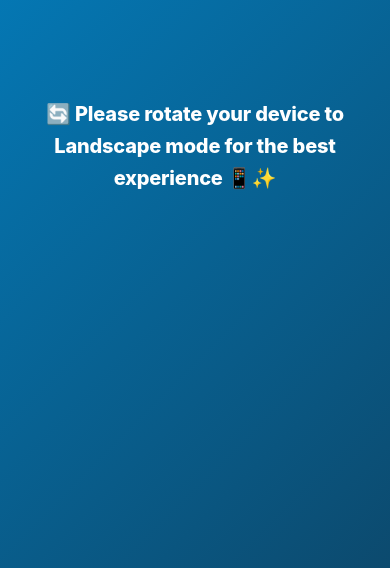
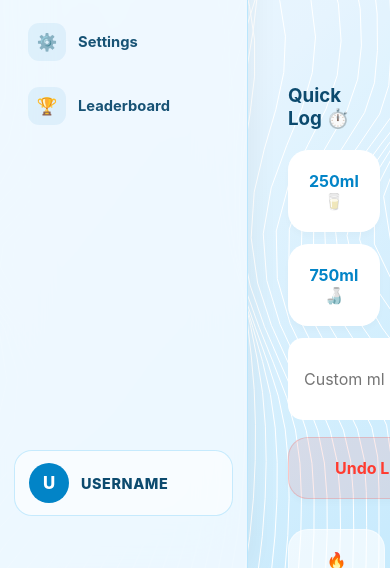
Before and after one commit to Ishaan2105/Hydro-Tracker, a website: page home.html in a window 390 px wide. Shown: the part 276-844 px from the top of the page. Drawn offline with Linux system fonts and the light colour scheme; no server answers; sample sign-in values are in the browser's storage.

Commit message:
Configure native app landscape orientation locking via manifest and screen orientation API, and remove portrait text overlays

```diff
--- a/home.css
+++ b/home.css
@@ -538,31 +538,7 @@ svg { width: 100%; height: 100%; transform: rotate(-90deg); }
     to { opacity: 1; transform: translateY(0); }
 }
 
-/* FULL BLANK SCREEN IN PORTRAIT MODE FORCING ROTATION TO LANDSCAPE MODE */
-@media screen and (orientation: portrait) and (max-width: 900px) {
-    body::before {
-        content: "🔄 Please rotate your device to Landscape mode for the best experience 📱✨";
-        position: fixed;
-        top: 0;
-        left: 0;
-        width: 100vw;
-        height: 100vh;
-        height: 100dvh;
-        background: linear-gradient(135deg, #0284c7, #0c4a6e);
-        color: #ffffff;
-        display: flex;
-        align-items: center;
-        justify-content: center;
-        text-align: center;
-        padding: 30px;
-        font-weight: 800;
-        font-size: 1.25rem;
-        line-height: 1.6;
-        z-index: 999999;
-        box-sizing: border-box;
-        letter-spacing: -0.01em;
-    }
-}
+
 
 /* MOBILE LANDSCAPE (HORIZONTAL MODE) RESPONSIVE STYLES */
 @media (max-width: 900px) and (orientation: landscape) {
--- a/home.js
+++ b/home.js
@@ -41,6 +41,18 @@
 
 // 1. Only keep the Token (Required to ask the Cloud who you are)
 var token = localStorage.getItem('token');
+
+/* ── Auto-lock screen orientation to landscape mode ── */
+function autoLockLandscape() {
+    try {
+        if (window.screen && window.screen.orientation && typeof window.screen.orientation.lock === 'function') {
+            window.screen.orientation.lock('landscape').catch(() => {});
+        }
+    } catch(e) {}
+}
+autoLockLandscape();
+document.addEventListener('touchstart', autoLockLandscape, { once: true });
+document.addEventListener('click', autoLockLandscape, { once: true });
 var API_URL = (typeof window !== 'undefined' && window.location && window.location.origin && window.location.origin.startsWith('http'))
     ? window.location.origin
     : "http://localhost:5000";
--- a/sw.js
+++ b/sw.js
@@ -1,8 +1,8 @@
 // ============================================================
 // HydroTrack Service Worker — PWA Caching + Push Notifications
-// Version: hydrotrack-v18
+// Version: hydrotrack-v19
 // ============================================================
-const CACHE_NAME = 'hydrotrack-v18';
+const CACHE_NAME = 'hydrotrack-v19';
 
 // Only cache static assets that rarely change (icons, manifest)
 const STATIC_ASSETS = [
```
Also changed, not shown: index.js (+12 -0 lines), manifest.json.
